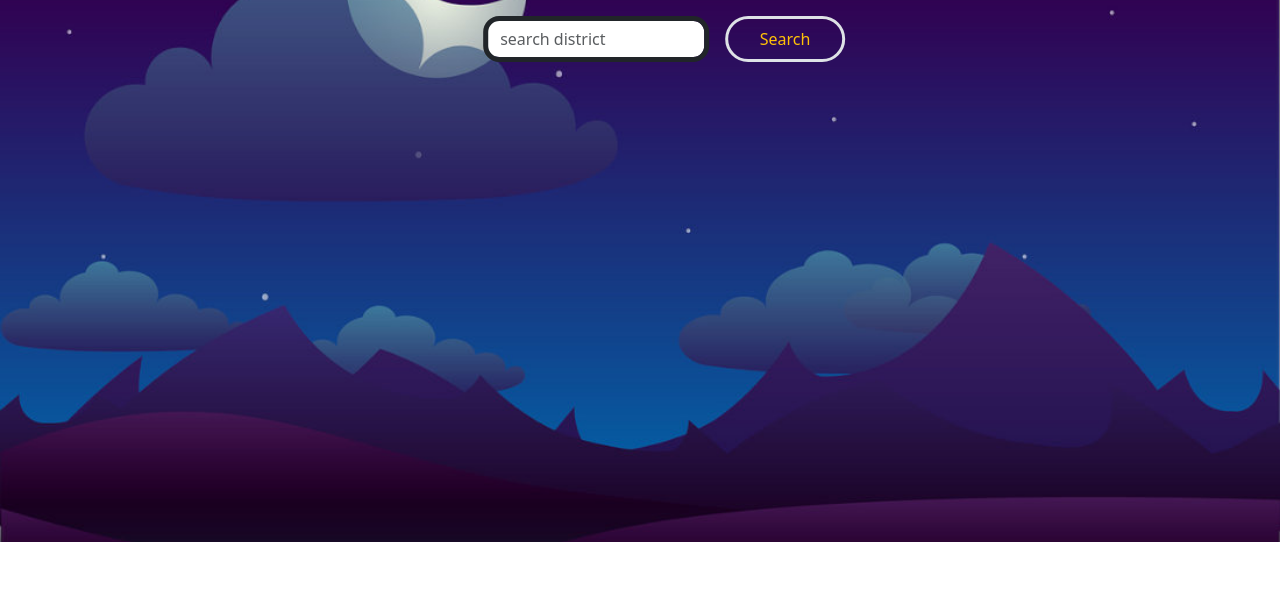
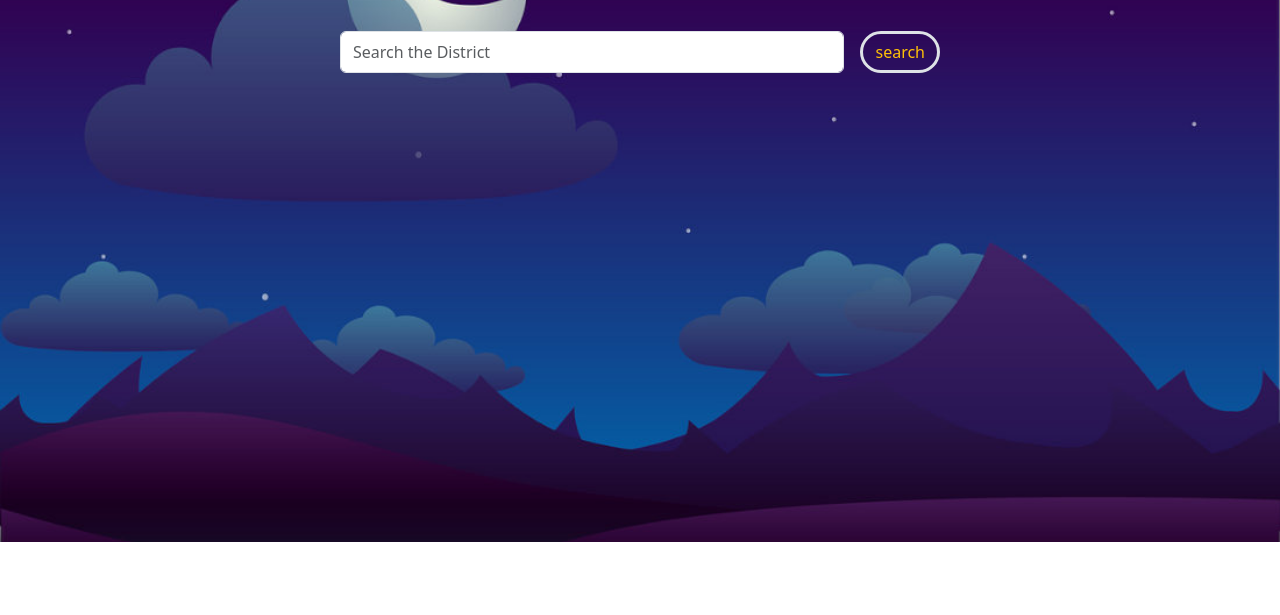
Before and after one commit to aswanth7356/weatherApp, a plain HTML site: page index.html in a window 1280 px wide. Shown: the part 185-800 px from the top of the page. Drawn offline with nearby package versions, Linux system fonts and the light colour scheme.

Commit message:
weather app modified2

```diff
--- a/index.html
+++ b/index.html
@@ -8,6 +8,7 @@
     <title>Weather App</title>
     <link href="https://cdn.jsdelivr.net/npm/bootstrap@5.3.3/dist/css/bootstrap.min.css" rel="stylesheet" integrity="sha384-QWTKZyjpPEjISv5WaRU9OFeRpok6YctnYmDr5pNlyT2bRjXh0JMhjY6hW+ALEwIH" crossorigin="anonymous">
     <link rel="stylesheet" href="./style.css">
+    <link rel="stylesheet" href="https://cdnjs.cloudflare.com/ajax/libs/font-awesome/6.5.2/css/all.min.css" integrity="sha512-SnH5WK+bZxgPHs44uWIX+LLJAJ9/2PkPKZ5QiAj6Ta86w+fsb2TkcmfRyVX3pBnMFcV7oQPJkl9QevSCWr3W6A==" crossorigin="anonymous" referrerpolicy="no-referrer" />
 </head>
 <body>
     <div class="weather">
@@ -15,12 +16,13 @@
             <h2 class="main-head text-center text-info">WEATHER APP</h2>
         </div>
 
-        <div class="position-absolute  start-50 translate-middle mt-5">
-            <div class="d-flex w-100 search">
-                <input id="wname" class="srch form-control rounded-4 border border-5 border-dark ms-5" type="text" placeholder="search district">
-                <button onclick="fetchData()" class="srh btn btn-outline-warning w-50 ms-3 rounded-pill border border-3">Search</button>
+        <div class="d-flex justify-content-center mt-5">
+            <div class="input-group input-group-container position-relative w-75">
+                <input type="search" id="wname" class="form-control rounded" placeholder="Search the District" aria-label="Search" aria-describedby="search-addon" />
+                <button type="button" onclick="fetchData()" class="btn btn-outline-warning ms-3 rounded-pill border border-3" data-mdb-ripple-init>search</button>
             </div>
         </div>
+
 
 
         <div class="" id="result">
@@ -45,7 +47,7 @@
 
 const displayData=(dataArray)=>{
 
-    console.log(dataArray.main. humidity)
+    console.log(dataArray.main.humidity)
 
 
     var weather = Object.values(dataArray.weather[0])[1]
@@ -63,7 +65,7 @@ const displayData=(dataArray)=>{
 
     result.innerHTML = `
     <div class="card position-absolute top-50 start-50 translate-middle w-50  p-5 "
-        style="width: 18rem; margin-top:120px; background: rgba(255, 255, 255, 0.2);
+        style="width: 18rem; margin-top:180px; background: rgba(255, 255, 255, 0.2);
         border-radius: 16px;
         box-shadow: 0 4px 30px rgba(0, 0, 0, 0.1);
         backdrop-filter: blur(5px);
--- a/style.css
+++ b/style.css
@@ -14,16 +14,11 @@
     background-size: cover;
     position: fixed;
 }
-@media (max-width:385px) {
+@media (max-width:410px) {
     .weather{
         background-attachment: fixed;
     }
-    .srch{
-        width: 190px;
-
-    }
 }
-
 
 .main-head {
   font-family: "Rowdies", sans-serif;
@@ -31,3 +26,8 @@
   font-style: normal;
   margin-top: 130px;
 }
+
+.input-group-container {
+    max-width: 600px;
+    width: 100%;
+}
```
